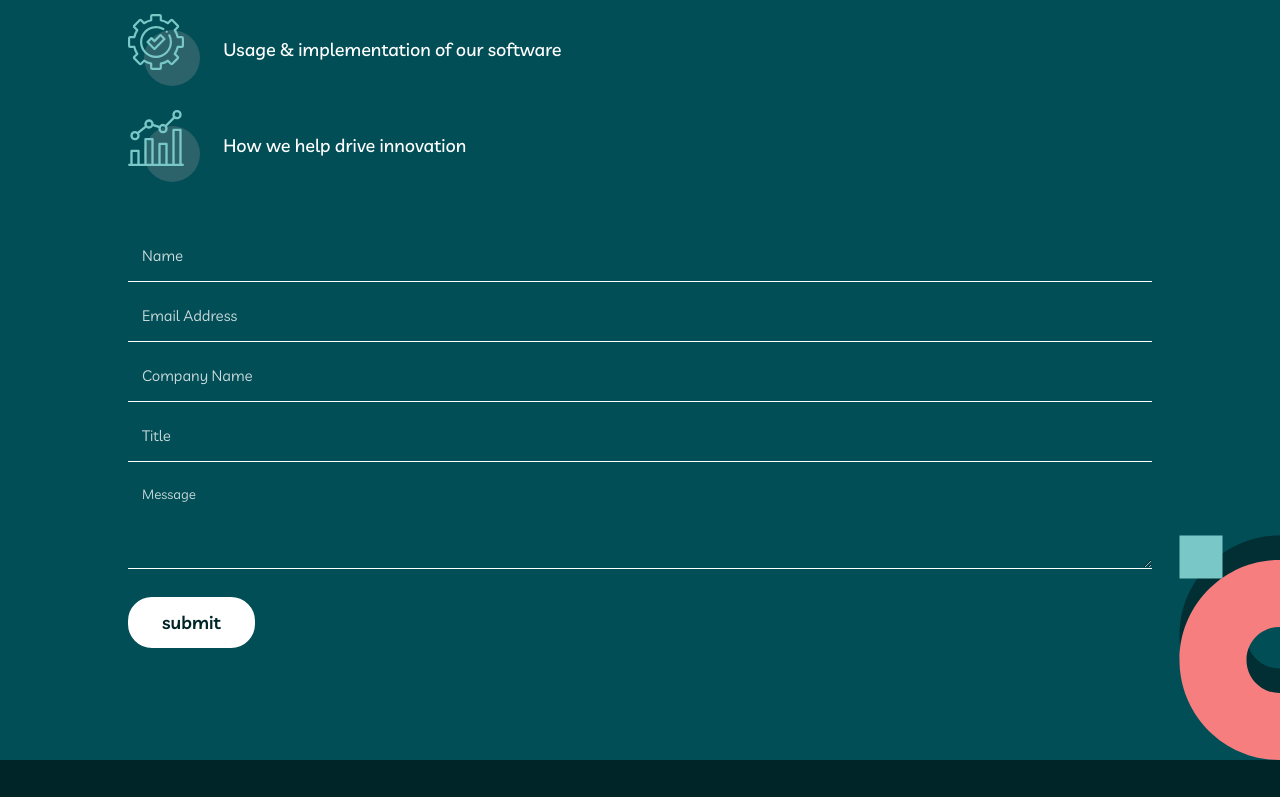
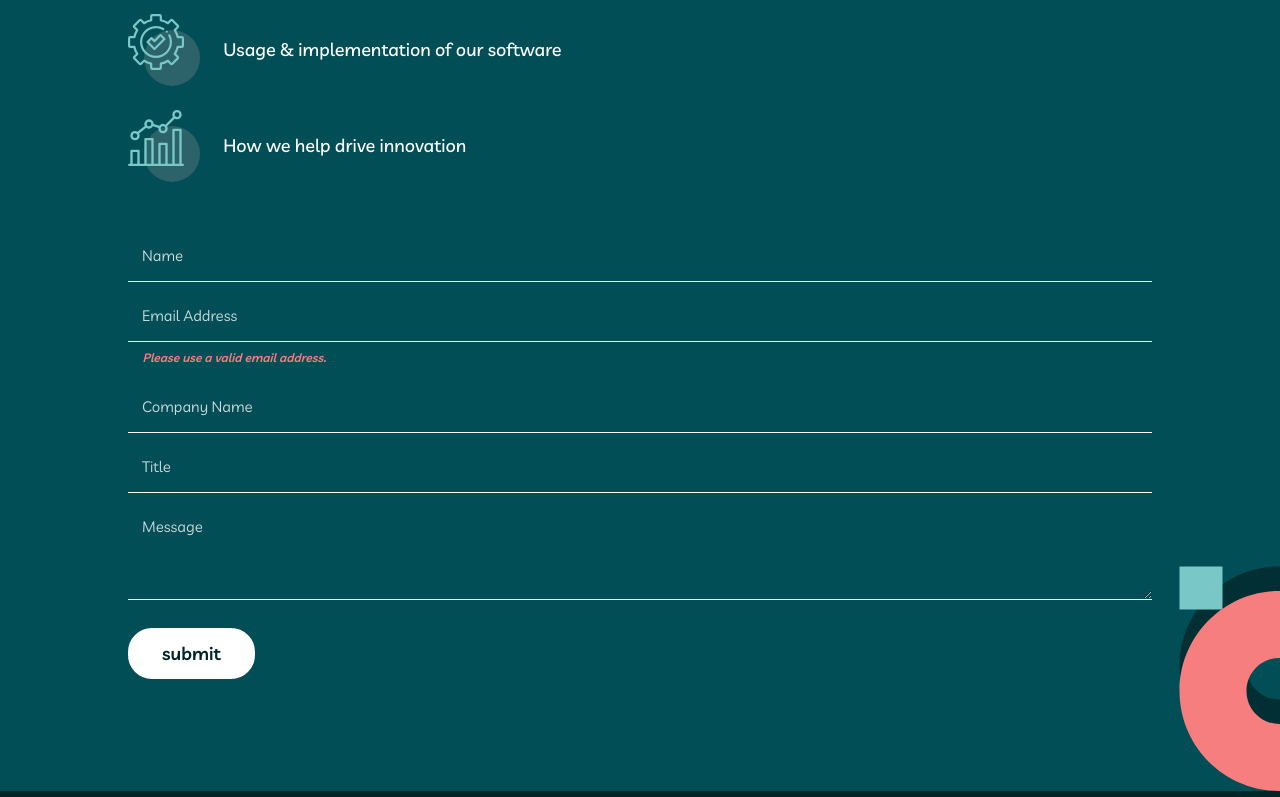
Before and after one commit to RickyReyes/myteam, a React (Vite) app: page /contact in a window 1280 px wide. Shown: the part 461-1258 px from the top of the page. Built offline with nearby package versions, Linux system fonts and the light colour scheme.

Commit message:
Input validation working

```diff
--- a/src/routes/Contact.jsx
+++ b/src/routes/Contact.jsx
@@ -4,7 +4,20 @@ const Contact = () => {
 	useEffect(() => {
 		document.body.scrollTop = document.documentElement.scrollTop = 0;
 	}, []);
+	const [nameMissing, setNameMissing] = useState(false);
 	const [emailMissing, setEmailMissing] = useState(false);
+	const [messageMissing, setMessageMissing] = useState(false);
+
+	const [formData, setFormData] = useState({
+		nameMissing: false,
+		emailMissing: false,
+		messageMissing: false,
+		emailFormatCorrect: false,
+	});
+
+	let emailReg = /^\w+([\.-]?\w+)*@\w+([\.-]?\w+)*(\.\w\w+)+$/;
+
+	console.log(formData);
 	return (
 		<section className="contact">
 			<img
@@ -45,25 +58,88 @@ const Contact = () => {
 			</div>
 			<div className="contact__flex-right">
 				<form action="#">
-					<input type="text" placeholder="Name" />
+					<input
+						type="text"
+						placeholder="Name"
+						name="name"
+						onChange={(e) => {
+							e.preventDefault();
+							setFormData((prevData) => ({
+								...prevData,
+								nameMissing: e.target.validity.valueMissing,
+							}));
+						}}
+						required
+					/>
+
+					<i
+						className="field-required"
+						style={{
+							display: formData.nameMissing ? "block" : "none",
+						}}
+					>
+						This field is required
+					</i>
 					<input
 						onChange={(e) => {
 							e.preventDefault();
-							setEmailMissing(e.target.validity.valueMissing);
+							setFormData((prevData) => ({
+								...prevData,
+								emailMissing: e.target.validity.valueMissing,
+								emailFormatCorrect: emailReg.test(
+									e.target.value
+								),
+							}));
 						}}
 						type="text"
 						placeholder="Email Address"
+						name="email"
 						required
 					/>
 					<i
 						className="field-required"
-						style={{ display: emailMissing ? "block" : "none" }}
+						style={{
+							display: formData.emailMissing ? "block" : "none",
+						}}
 					>
 						This field is required
 					</i>
-					<input type="text" placeholder="Company Name" />
-					<input type="text" placeholder="Title" />
-					<textarea type="text" placeholder="Message"></textarea>
+					<i
+						className="field-required"
+						style={{
+							display: formData.emailFormatCorrect
+								? "none"
+								: "block",
+						}}
+					>
+						Please use a valid email address.
+					</i>
+					<input
+						type="text"
+						placeholder="Company Name"
+						name="company"
+					/>
+					<input type="text" placeholder="Title" name="title" />
+					<textarea
+						onChange={(e) => {
+							e.preventDefault();
+							setFormData((prevData) => ({
+								...prevData,
+								messageMissing: e.target.validity.valueMissing,
+							}));
+						}}
+						type="text"
+						placeholder="Message"
+						required
+					/>
+					<i
+						className="field-required"
+						style={{
+							display: formData.messageMissing ? "block" : "none",
+						}}
+					>
+						This field is required
+					</i>
 					<button disabled aria-disabled>
 						submit
 					</button>
--- a/src/styles.css
+++ b/src/styles.css
@@ -559,7 +559,8 @@ footer ul {
   padding-top: 3.5rem;
 }
 
-.contact input {
+.contact input,
+.contact textarea {
   background-color: #014e56;
   border: 0;
   font-size: 15px;
@@ -569,34 +570,38 @@ footer ul {
   width: 100%;
   font-family: "Livvic";
 }
-.contact input::-moz-placeholder {
+.contact input::-moz-placeholder, .contact textarea::-moz-placeholder {
   color: rgba(255, 255, 255, 0.8);
   font-family: "Livvic";
   font-weight: 400;
 }
-.contact input:-ms-input-placeholder {
+.contact input:-ms-input-placeholder, .contact textarea:-ms-input-placeholder {
   color: rgba(255, 255, 255, 0.8);
   font-family: "Livvic";
   font-weight: 400;
 }
-.contact input::placeholder {
+.contact input::placeholder,
+.contact textarea::placeholder {
   color: rgba(255, 255, 255, 0.8);
   font-family: "Livvic";
   font-weight: 400;
 }
-.contact input:required {
+.contact input:required,
+.contact textarea:required {
   box-shadow: none;
 }
-.contact input:required:focus::-moz-placeholder {
+.contact input:required:focus::-moz-placeholder, .contact textarea:required:focus::-moz-placeholder {
   color: #f67e7e;
 }
-.contact input:required:focus:-ms-input-placeholder {
+.contact input:required:focus:-ms-input-placeholder, .contact textarea:required:focus:-ms-input-placeholder {
   color: #f67e7e;
 }
-.contact input:required:focus::placeholder {
+.contact input:required:focus::placeholder,
+.contact textarea:required:focus::placeholder {
   color: #f67e7e;
 }
-.contact input:required:focus:invalid {
+.contact input:required:focus:invalid,
+.contact textarea:required:focus:invalid {
   border-color: #f67e7e;
   position: relative;
 }
--- a/src/styles.scss
+++ b/src/styles.scss
@@ -583,7 +583,8 @@ footer {
 	padding-top: 3.5rem;
 }
 
-.contact input {
+.contact input,
+.contact textarea {
 	background-color: $midnight-green;
 	border: 0;
 	font-size: 15px;
```
Also changed, not shown: 2 other files (tests, documents, lock files or other folders).
